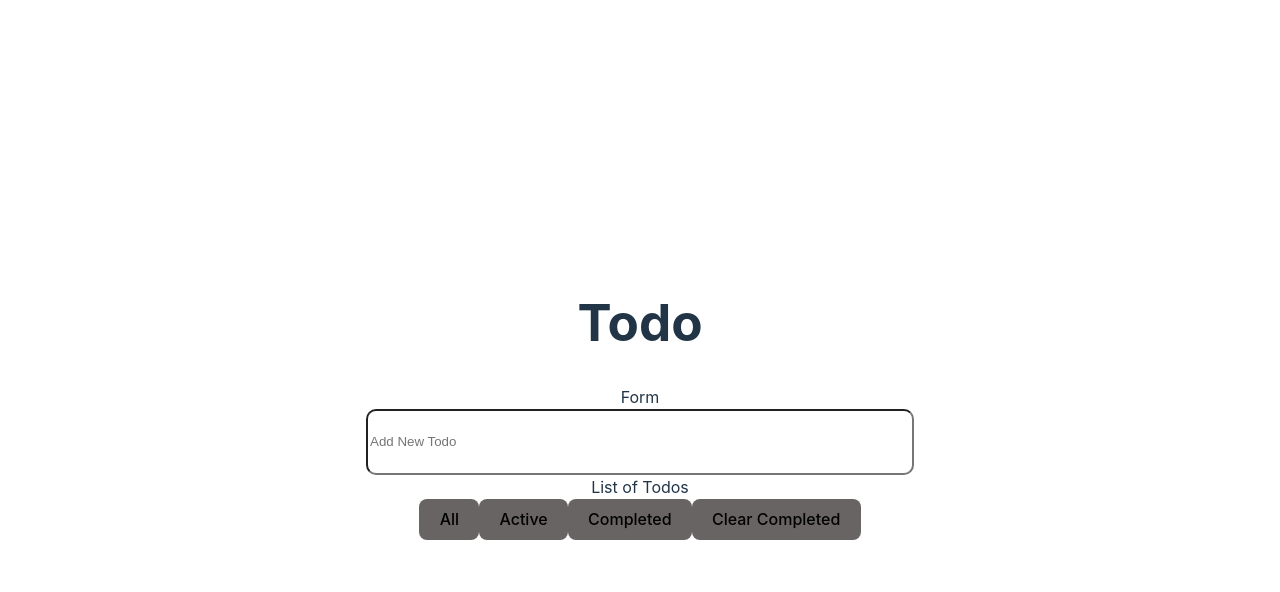
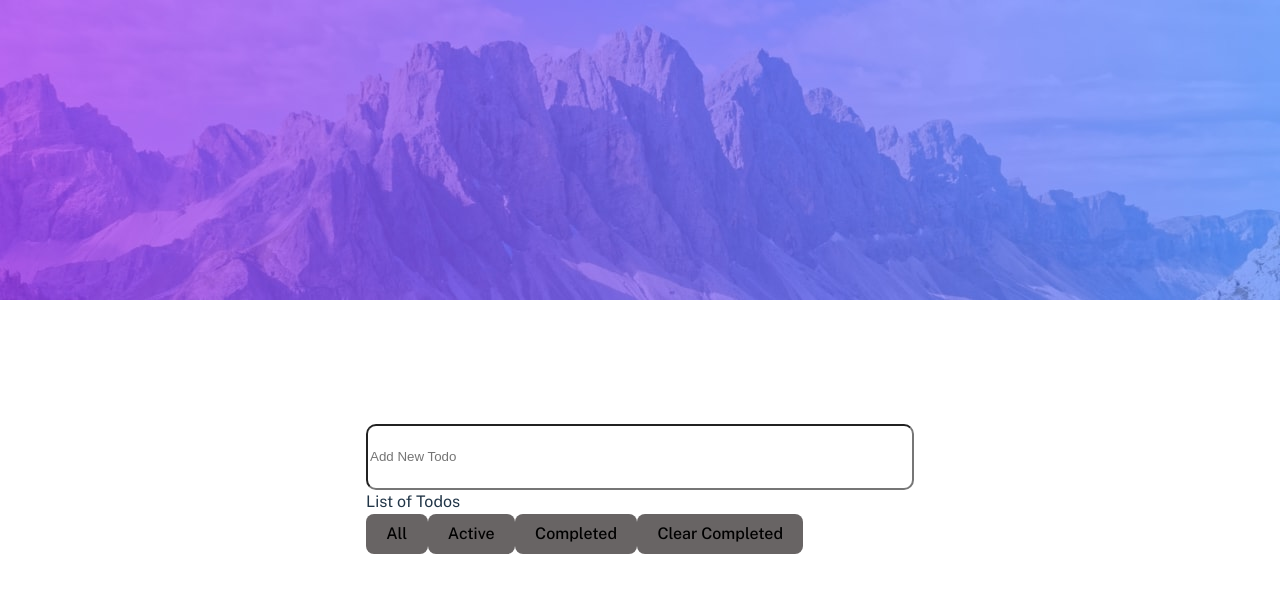
Before and after one commit to unachoza/FEM-Todo-App, a React (Vite) app: page / in a window 1280 px wide. Shown: the top 592 px of the page. Built offline with nearby package versions, Linux system fonts and the light colour scheme.

Commit message:
styled radio buttons bang

```diff
--- a/src/App.css
+++ b/src/App.css
@@ -3,26 +3,28 @@
 	margin: 0 auto;
 	padding: 2rem;
 	text-align: center;
+	font-family: "Public Sans";
+}
+body {
+	background: url("./assets/images/bg-desktop-light.jpg");
+	background-repeat: no-repeat !important;
+	background-position: center !important;
+	background-position: top !important;
 }
 
-.card {
-	padding: 2em;
+.container {
+	display: flex;
+	align-items: flex-start;
+	flex-direction: column;
+	margin-top: 10vh;
 }
 
-.list-container {
-	display: flex;
-	flex-direction: column;
-	align-items: flex-start;
-	background-color: white;
-	border-radius: 10px;
-	filter: drop-shadow(0px 0px 13px #b3adad);
+h1 {
+	color: white;
+	font-family: "Public Sans";
+	font-weight: 700;
+	font-size: 40px;
 }
 
 .controls-container {
 }
-
-input {
-	height: 60px;
-	width: 540px;
-	border-radius: 10px;
-}
--- a/src/App.tsx
+++ b/src/App.tsx
@@ -2,6 +2,8 @@ import { ChangeEvent, FormEvent, useState } from "react";
 import { v4 as uuidv4 } from "uuid";
 import Form from "./Components/Form/Form";
 import Card from "./Components/Card/Card";
+import Button from "./Components/Button/Button";
+import backgroundImage from "./assets/images/bg-desktop-light.jpg";
 import "./App.css";
 
 type Todo = {
@@ -11,9 +13,9 @@ type Todo = {
 };
 
 function App() {
-	const [count, setCount] = useState(0);
 	const [todos, setTodos] = useState<Todo[]>([]);
 	const [input, setInput] = useState<string>("");
+	const [completed, setCompleted] = useState<boolean>(false);
 
 	const handleSubmit = (e: FormEvent) => {
 		e.preventDefault();
@@ -42,25 +44,36 @@ function App() {
 		setTodos(updatedTodos);
 	};
 
+	const toggleTodo = (id: string): void => {
+		console.log("clicked");
+		const selectedTodo = todos.filter((todo) => todo.id === id);
+		selectedTodo[0].completed = !completed;
+		const todoIndex = todos.findIndex((todo) => todo.id === id);
+		console.log({ todoIndex });
+		console.log(selectedTodo[0]);
+		// const updatedTodos = [...todos, !todos[todoIndex].completed]
+
+		setCompleted((prevState) => !prevState);
+	};
+
 	return (
 		<>
-			<h1>Todo</h1>
-
-			<div>Form</div>
+			<div className="container">
+				<h1>TODO</h1>
 				<Form handleSubmit={handleSubmit} handleChange={handleChange} input={input} />
 				<div>List of Todos</div>
 				<div className="list-container">
 					{todos.map((item) => {
 						const { id, title, completed } = item;
-					return <Card id={id} title={title} completed={completed} deleteTodo={deleteTodo} />;
+						return <Card key={id} id={id} title={title} completed={completed} deleteTodo={deleteTodo} toggle={toggleTodo} />;
 					})}
 				</div>
-			{/* <div>Footer with controls</div> */}
 				<div className="control-container">
-				<button>All</button>
-				<button>Active</button>
-				<button>Completed</button>
-				<button>Clear Completed</button>
+					<Button onClick={() => console.log()} text="All" />
+					<Button onClick={() => console.log()} text="Active" />
+					<Button onClick={() => console.log()} text="Completed" />
+					<Button onClick={() => console.log()} text="Clear Completed" />
+				</div>
 			</div>
 		</>
 	);
--- a/src/Components/Card/Card.css
+++ b/src/Components/Card/Card.css
@@ -1,12 +1,5 @@
-.list-item {
-	display: flex;
-	justify-content: flex-start;
-	align-items: center;
-	border-bottom: grey solid;
-	padding: 10px;
-}
-
 .list-container {
+	width: 100%;
 	display: flex;
 	flex-direction: column;
 	align-items: flex-start;
@@ -14,3 +7,49 @@
 	border-radius: 10px;
 	filter: drop-shadow(0px 0px 13px #b3adad);
 }
+.list-item {
+	width: 100%;
+	display: flex;
+	justify-content: flex-start;
+	align-items: center;
+	border-bottom: rgba(128, 128, 128, 0.42) solid 1px;
+	padding: 10px;
+}
+
+.radio-button {
+	width: 100%;
+	display: flex;
+	align-items: center;
+	justify-content: flex-end;
+	flex-direction: row-reverse;
+	margin: 10px;
+	font-size: 18px;
+	cursor: pointer;
+}
+
+/* remove default radio button */
+.radio-button input {
+	display: none;
+}
+
+.radio-button span {
+	position: relative;
+	width: 25px;
+	height: 25px;
+	margin-right: 25px;
+	display: flex;
+	align-items: center;
+	justify-content: center;
+	border-radius: 50%;
+	border: solid rgba(128, 128, 128, 0.625) 1px;
+}
+.radio-button span:hover {
+	border-radius: 50%;
+	border-width: 1px;
+	border: 2px solid transparent;
+	background: linear-gradient(white, white) padding-box, linear-gradient(293deg, rgba(85, 221, 255, 1) 0%, rgba(192, 88, 243, 1) 100%) border-box;
+}
+
+.radio-button input:checked + span {
+	background: linear-gradient(293deg, rgba(85, 221, 255, 1) 0%, rgba(192, 88, 243, 1) 100%);
+}
--- a/src/Components/Card/Card.tsx
+++ b/src/Components/Card/Card.tsx
@@ -1,4 +1,6 @@
+import { ChangeEvent, ChangeEventHandler, FormEvent, SetStateAction } from "react";
 import Button from "../Button/Button";
+import check from '../../assets/images/icon-check.svg'
 import "./Card.css";
 
 interface CardProps {
@@ -6,16 +8,16 @@ interface CardProps {
 	title: string;
 	completed: boolean;
 	deleteTodo: (id: string) => void;
+	toggle: (id: string) => void;
 }
 
-const Card = ({ id, title, completed, deleteTodo }: CardProps) => {
+const Card = ({ id, title, completed, deleteTodo, toggle }: CardProps) => {
 	return (
 		<div key={id} className="list-item">
-			<span>{completed}</span>
-			{title}
-			<span>
-				<Button onClick={() => deleteTodo(id)} text="X"/>
-			</span>
+			<label className="radio-button"><input type='radio' name='radio' value={title} checked={completed}onChange={() => toggle(id)} /> {title} <span><img src={check} alt="check mark" /></span></label>
+			{/* <span>
+				<Button onClick={() => deleteTodo(id)} text="X" />
+			</span> */}
 		</div>
 	);
 };
```
Also changed, not shown: 1 other file (tests, documents, lock files or other folders). Lines whose indentation alone changed are shown as unchanged.
